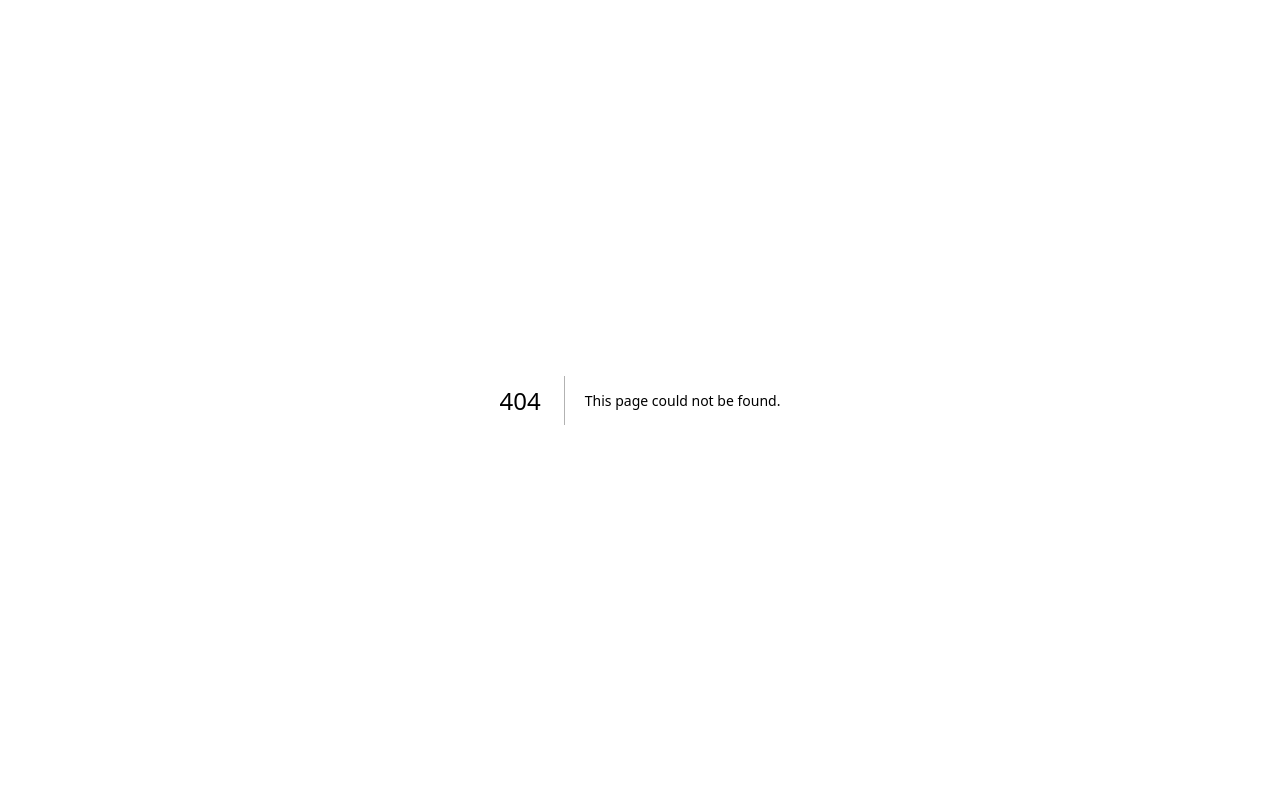
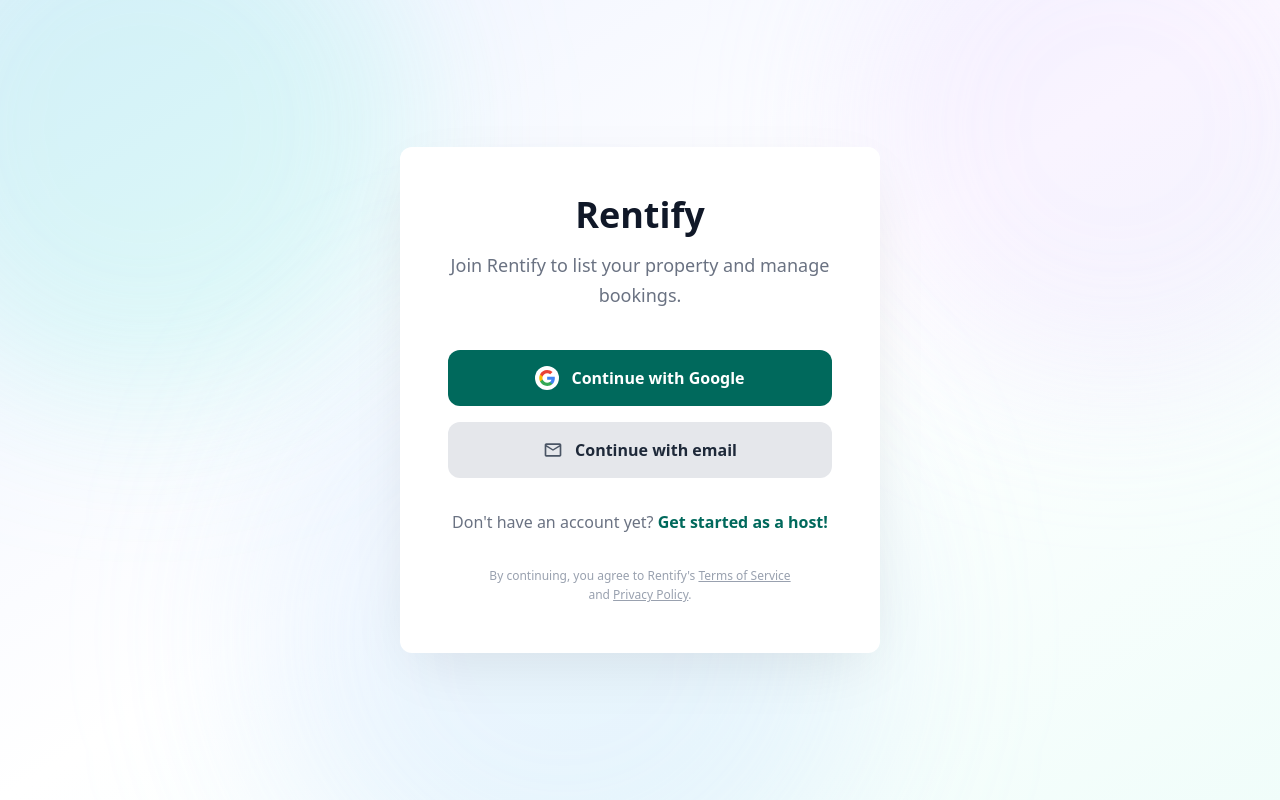
Before and after one commit to BijinVijayan/rentify-web-app, a Next.js app: page /signin in a window 1280 px wide. Before the commit this address had no page. Built offline with nearby package versions, Linux system fonts and the light colour scheme.

Commit message:
added login page

```diff
--- /dev/null
+++ b/app/(auth)/signin/page.tsx
@@ -0,0 +1,11 @@
+import React from 'react'
+import LoginHost from "@/components/LoginHost";
+
+function SignIn() {
+    return (
+        <div>
+            <LoginHost/>
+        </div>
+    )
+}
+export default SignIn
--- /dev/null
+++ b/components/LoginHost.tsx
@@ -0,0 +1,127 @@
+"use client"
+
+import React, { useState } from 'react';
+import {MdOutlineMailOutline} from "react-icons/md";
+
+export default function LoginHost() {
+    const [isLoading, setIsLoading] = useState(false);
+
+    const handleGoogleLogin = () => {
+        setIsLoading(true);
+        // Simulate API call
+        setTimeout(() => {
+            setIsLoading(false);
+            alert("Redirecting to Google OAuth...");
+        }, 1500);
+    };
+
+    const handleEmailLogin = () => {
+        alert("Opening Email Login Form...");
+    };
+
+    return (
+        <div className="relative min-h-screen w-full flex items-center justify-center overflow-hidden font-sans">
+
+            {/* --- BACKGROUND: Animated Wave Gradient --- */}
+            <div className="absolute inset-0 -z-10">
+                <div className="absolute inset-0 bg-gradient-to-br from-indigo-50 via-white to-teal-50" />
+                {/* Animated blobs that create the 'wave' effect through the blur */}
+                <div className="absolute top-[-20%] left-[-10%] w-[70vh] h-[70vh] rounded-full bg-teal-200/40 mix-blend-multiply filter blur-[80px] opacity-70 animate-blob" />
+                <div className="absolute top-[-20%] right-[-10%] w-[70vh] h-[70vh] rounded-full bg-purple-200/40 mix-blend-multiply filter blur-[80px] opacity-70 animate-blob animation-delay-2000" />
+                <div className="absolute bottom-[-20%] left-[20%] w-[70vh] h-[70vh] rounded-full bg-blue-200/40 mix-blend-multiply filter blur-[80px] opacity-70 animate-blob animation-delay-4000" />
+            </div>
+
+            {/* --- CARD COMPONENT --- */}
+            <div className="w-full max-w-lg sm:px-4 ">
+                <div className="bg-white max-sm:min-h-screen max-sm:flex max-sm:flex-col max-sm:justify-center sm:rounded-xl shadow-[0_20px_60px_-15px_rgba(0,0,0,0.1)] p-8 md:p-12 text-center relative overflow-hidden">
+
+                    {/* Header */}
+                    <div className="mb-10">
+                        <h1 className="text-4xl font-bold text-gray-900 mb-4">
+                            Rentify
+                        </h1>
+                        <p className="text-gray-500 text-lg leading-relaxed">
+                            Join Rentify to list your property and manage bookings.
+                        </p>
+                    </div>
+
+                    {/* Action Buttons */}
+                    <div className="space-y-4">
+
+                        {/* Google Button */}
+                        <button
+                            onClick={handleGoogleLogin}
+                            disabled={isLoading}
+                            className="group relative w-full flex items-center justify-center gap-3 bg-[#00695C] hover:bg-[#005c51] text-white font-semibold h-14 rounded-xl transition-all duration-200 ease-in-out hover:shadow-lg active:scale-[0.98] disabled:opacity-70 disabled:cursor-not-allowed"
+                        >
+                            {isLoading ? (
+                                <div className="w-5 h-5 border-2 border-white/30 border-t-white rounded-full animate-spin" />
+                            ) : (
+                                <>
+                                    {/* Inline SVG for Google 'G' Logo */}
+                                    <div className="bg-white p-1 rounded-full w-6 h-6 flex items-center justify-center">
+                                        <svg viewBox="0 0 24 24" width="16" height="16" xmlns="http://www.w3.org/2000/svg">
+                                            <g transform="matrix(1, 0, 0, 1, 27.009001, -39.238998)">
+                                                <path fill="#4285F4" d="M -3.264 51.509 C -3.264 50.719 -3.334 49.969 -3.454 49.239 L -14.754 49.239 L -14.754 53.749 L -8.284 53.749 C -8.574 55.229 -9.424 56.479 -10.684 57.329 L -10.684 60.329 L -6.824 60.329 C -4.564 58.239 -3.264 55.159 -3.264 51.509 Z" />
+                                                <path fill="#34A853" d="M -14.754 63.239 C -11.514 63.239 -8.804 62.159 -6.824 60.329 L -10.684 57.329 C -11.764 58.049 -13.134 58.489 -14.754 58.489 C -17.884 58.489 -20.534 56.379 -21.484 53.529 L -25.464 53.529 L -25.464 56.619 C -23.494 60.539 -19.444 63.239 -14.754 63.239 Z" />
+                                                <path fill="#FBBC05" d="M -21.484 53.529 C -21.734 52.809 -21.864 52.039 -21.864 51.239 C -21.864 50.439 -21.734 49.669 -21.484 48.949 L -21.484 45.859 L -25.464 45.859 C -26.284 47.479 -26.754 49.299 -26.754 51.239 C -26.754 53.179 -26.284 54.999 -25.464 56.619 L -21.484 53.529 Z" />
+                                                <path fill="#EA4335" d="M -14.754 43.989 C -12.984 43.989 -11.424 44.599 -10.174 45.789 L -6.704 42.299 C -8.804 40.309 -11.514 39.239 -14.754 39.239 C -19.444 39.239 -23.494 41.939 -25.464 45.859 L -21.484 48.949 C -20.534 46.099 -17.884 43.989 -14.754 43.989 Z" />
+                                            </g>
+                                        </svg>
+                                    </div>
+                                    Continue with Google
+                                </>
+                            )}
+                        </button>
+
+                        {/* Email Button */}
+                        <button
+                            onClick={handleEmailLogin}
+                            className="w-full flex items-center justify-center gap-3 bg-gray-200 hover:bg-gray-200 text-gray-800 font-semibold h-14 rounded-xl transition-colors duration-200 active:scale-[0.98]"
+                        >
+                            <MdOutlineMailOutline  size={20} className="text-gray-600" />
+                            Continue with email
+                        </button>
+                    </div>
+
+                    {/* Subtext Links */}
+                    <div className="mt-8 space-y-8">
+                        <div className="text-gray-500 font-medium">
+                            Don&#39;t have an account yet?{' '}
+                            <a href="#" className="text-[#00695C] hover:text-[#004D40] hover:underline font-bold inline-flex items-center gap-1 transition-all">
+                                Get started as a host!
+                            </a>
+                        </div>
+
+                        <div className="text-xs text-gray-400 leading-relaxed max-w-xs mx-auto">
+                            By continuing, you agree to Rentify&#39;s{' '}
+                            <a href="#" className="underline hover:text-gray-600">Terms of Service</a>
+                            {' '}and{' '}
+                            <a href="#" className="underline hover:text-gray-600">Privacy Policy</a>.
+                        </div>
+                    </div>
+
+                </div>
+            </div>
+
+            {/* --- STYLES FOR ANIMATION (Tailwind 4 / Standard CSS) --- */}
+            <style jsx global>{`
+        @keyframes blob {
+          0% { transform: translate(0px, 0px) scale(1); }
+          33% { transform: translate(30px, -50px) scale(1.1); }
+          66% { transform: translate(-20px, 20px) scale(0.9); }
+          100% { transform: translate(0px, 0px) scale(1); }
+        }
+        .animate-blob {
+          animation: blob 7s infinite;
+        }
+        .animation-delay-2000 {
+          animation-delay: 2s;
+        }
+        .animation-delay-4000 {
+          animation-delay: 4s;
+        }
+      `}</style>
+        </div>
+    );
+}
--- a/components/Testimonials.tsx
+++ b/components/Testimonials.tsx
@@ -44,7 +44,7 @@
                     src={data.imageSrc}
                     alt={data.imageAlt}
                     fill
-                    className="object-cover transition-transform duration-500 group-hover:scale-105"
+                    className="object-cover object-top transition-transform duration-500 group-hover:scale-105"
                     sizes="(max-width: 768px) 100vw, (max-width: 1200px) 50vw, 33vw"
                 />
             </div>
```
